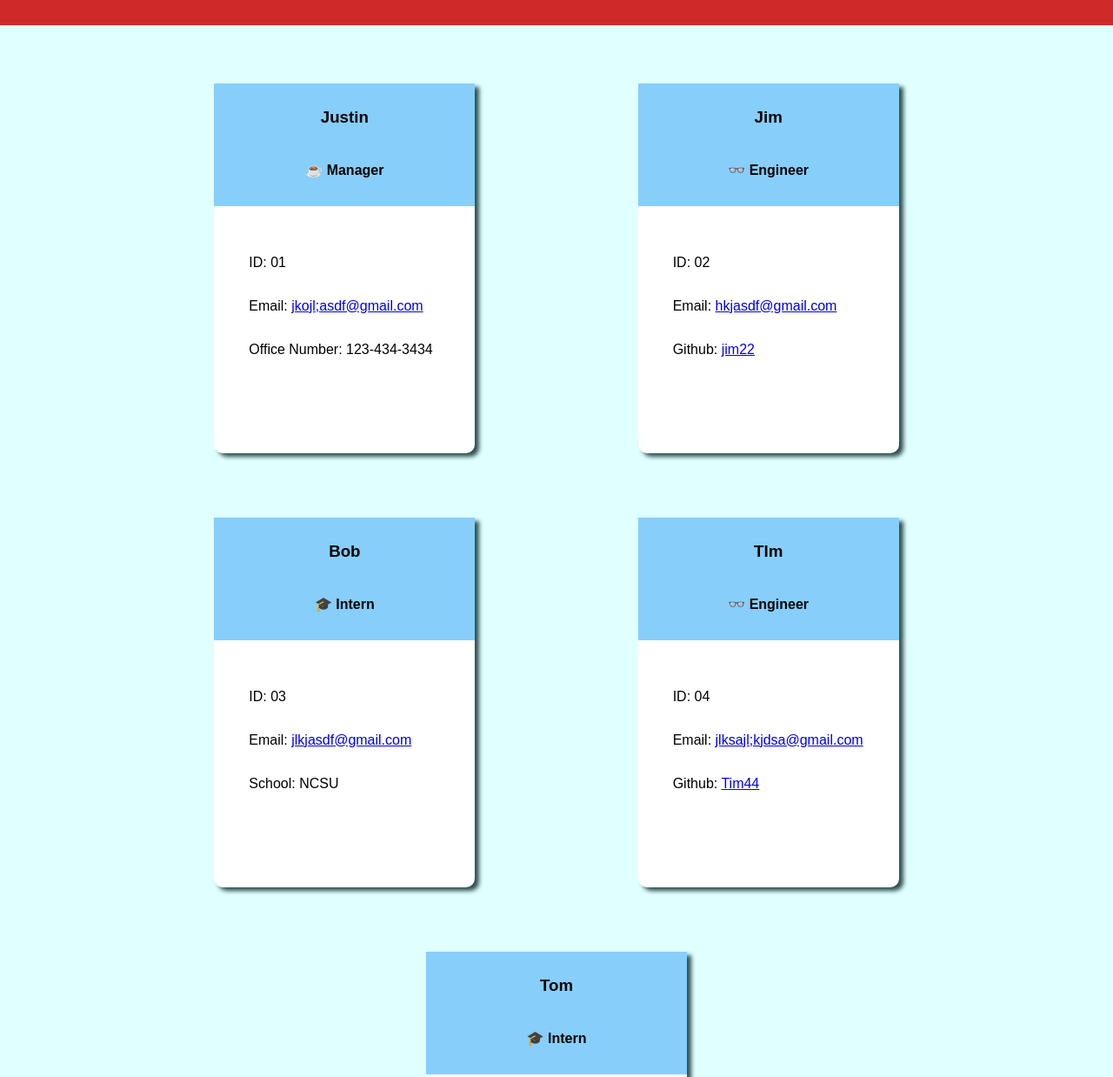
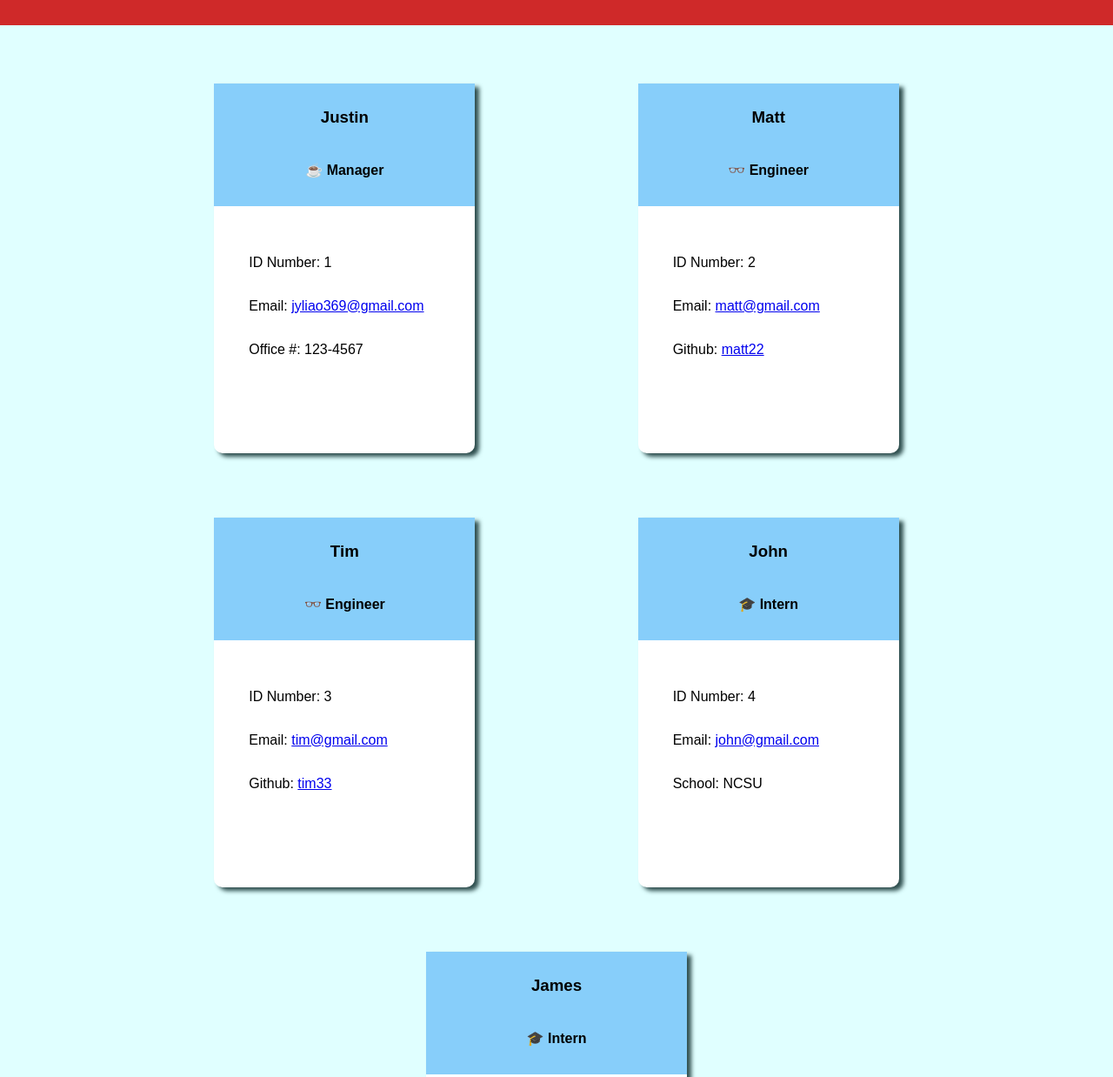
Before and after one commit to jyliao369/Team-Profile-Generator, a website: page dist/index.html in a window 1280 px wide. Shown: the part 120-1358 px from the top of the page at 87% size. Drawn offline with nearby package versions, Linux system fonts and the light colour scheme.

Commit message:
Pushing to see if readme file is pushed correctly

```diff
--- a/dist/index.html
+++ b/dist/index.html
@@ -26,34 +26,47 @@
                 <h4>☕ Manager</h4>
             </div>
             <div class="cardMain">
-                <p class="id">ID: 01</p>
-                <p class="email">Email: <a href="mailto:jkojl;asdf@gmail.com">jkojl;asdf@gmail.com</a></p>
-                <p class="office">Office Number: 123-434-3434</p>
+                <p class="id">ID Number: 1</p>
+                <p class="email">Email: <a href="mailto:jyliao369@gmail.com">jyliao369@gmail.com</a></p>
+                <p class="office">Office #: 123-4567</p>
             </div>
         </div>
     </div>
     <div>
         <div class = "card">
             <div class="cardHead">
-                <h3>Jim</h3>
+                <h3>Matt</h3>
                 <h4>👓 Engineer</h4>
             </div>
             <div class="cardMain">
-                <p class="id">ID: 02</p>
-                <p class="email">Email: <a href="mailto:hkjasdf@gmail.com">hkjasdf@gmail.com</a></p>
-                <p class="github">Github: <a href="https://github.com/jim22">jim22</a></p>
+                <p class="id">ID Number: 2</p>
+                <p class="email">Email: <a href="mailto:matt@gmail.com">matt@gmail.com</a></p>
+                <p class="github">Github: <a href="https://github.com/matt22">matt22</a></p>
             </div>
         </div>
     </div>
     <div>
         <div class = "card">
             <div class="cardHead">
-                <h3>Bob</h3>
+                <h3>Tim</h3>
+                <h4>👓 Engineer</h4>
+            </div>
+            <div class="cardMain">
+                <p class="id">ID Number: 3</p>
+                <p class="email">Email: <a href="mailto:tim@gmail.com">tim@gmail.com</a></p>
+                <p class="github">Github: <a href="https://github.com/tim33">tim33</a></p>
+            </div>
+        </div>
+    </div>
+    <div>
+        <div class = "card">
+            <div class="cardHead">
+                <h3>John</h3>
                 <h4>🎓 Intern</h4>
             </div>
             <div class="cardMain">
-                <p class="id">ID: 03</p>
-                <p class="email">Email: <a href="mailto:jlkjasdf@gmail.com">jlkjasdf@gmail.com</a></p>
+                <p class="id">ID Number: 4</p>
+                <p class="email">Email: <a href="mailto:john@gmail.com">john@gmail.com</a></p>
                 <p class="school">School: NCSU</p>
             </div>
         </div>
@@ -61,25 +74,12 @@
     <div>
         <div class = "card">
             <div class="cardHead">
-                <h3>TIm</h3>
-                <h4>👓 Engineer</h4>
-            </div>
-            <div class="cardMain">
-                <p class="id">ID: 04</p>
-                <p class="email">Email: <a href="mailto:jlksajl;kjdsa@gmail.com">jlksajl;kjdsa@gmail.com</a></p>
-                <p class="github">Github: <a href="https://github.com/Tim44">Tim44</a></p>
-            </div>
-        </div>
-    </div>
-    <div>
-        <div class = "card">
-            <div class="cardHead">
-                <h3>Tom</h3>
+                <h3>James</h3>
                 <h4>🎓 Intern</h4>
             </div>
             <div class="cardMain">
-                <p class="id">ID: 05</p>
-                <p class="email">Email: <a href="mailto:jlsadkj;sadf@gmail.com">jlsadkj;sadf@gmail.com</a></p>
+                <p class="id">ID Number: 5</p>
+                <p class="email">Email: <a href="mailto:james@gmail.com">james@gmail.com</a></p>
                 <p class="school">School: UNC</p>
             </div>
         </div>
```
Also changed, not shown: README.md, screenshots/Demo VS.gif (added), screenshots/screenshot4.JPG (added), 1 other file.
